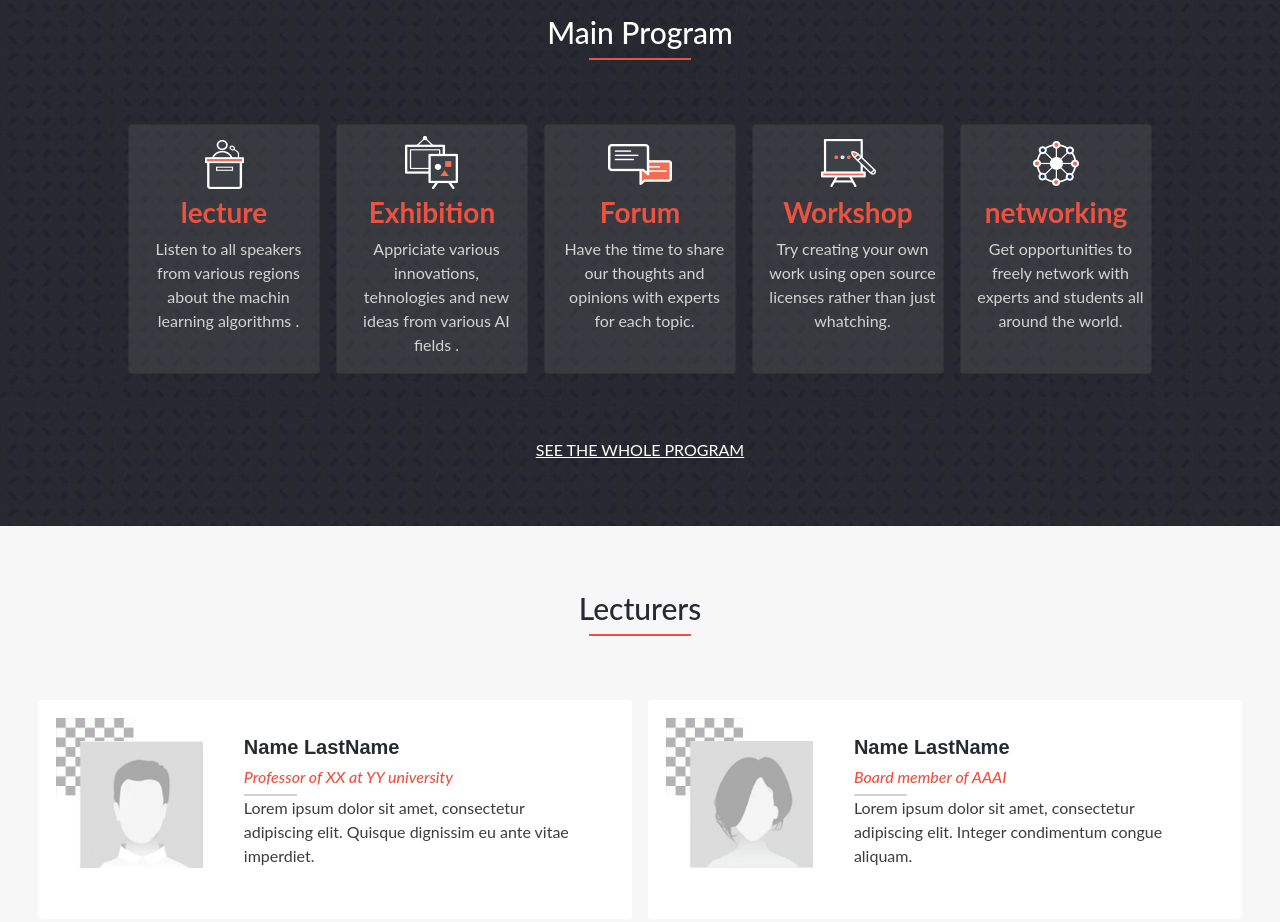
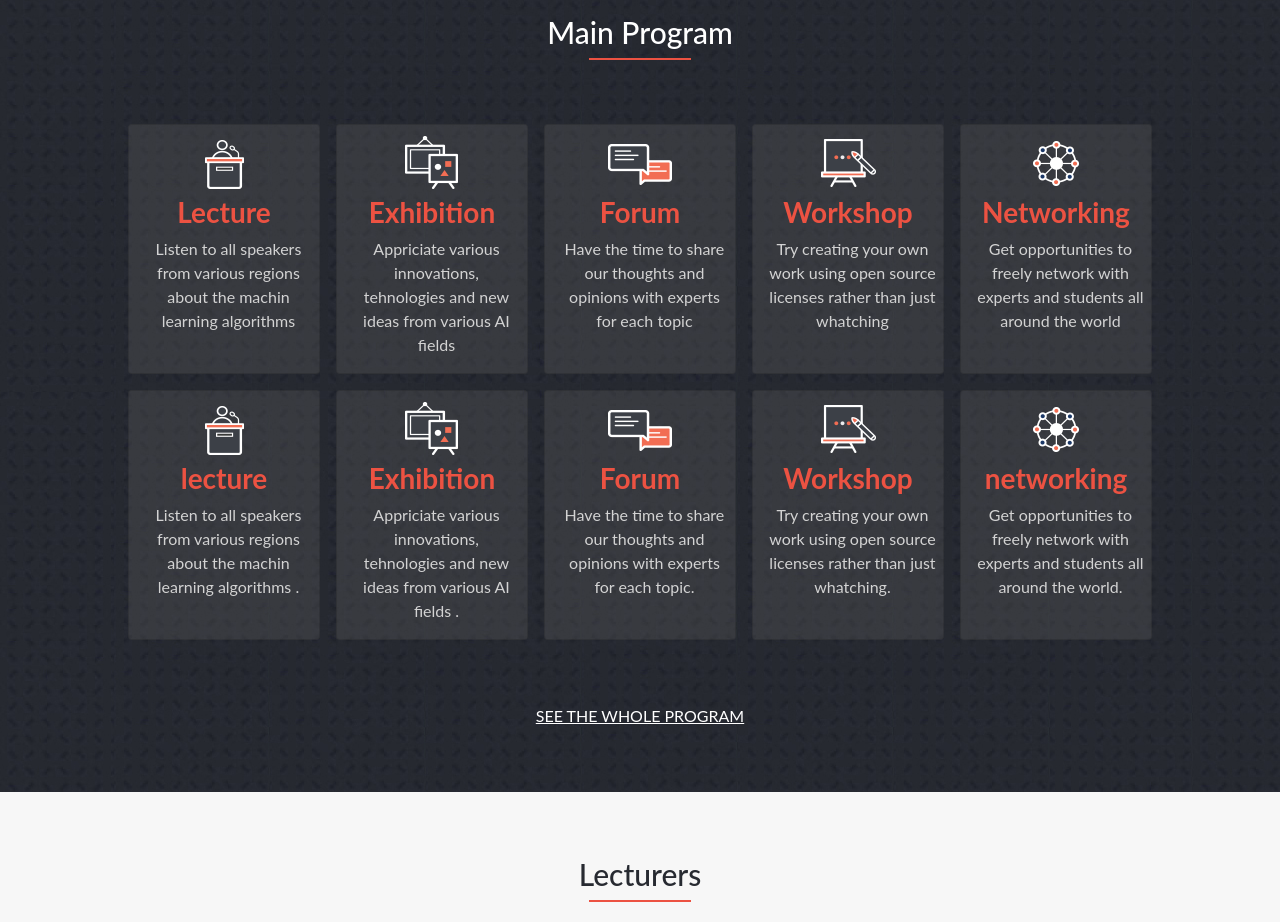
Before and after one commit to ZahraArshia/machin-learning-online-courses, a plain HTML site: page index.html in a window 1280 px wide. Shown: the part 1260-2182 px from the top of the page. Drawn offline with nearby package versions, Linux system fonts and the light colour scheme; a web font is replaced by a local one.

Commit message:
Update index.html
Program cards implemented statistically

```diff
--- a/index.html
+++ b/index.html
@@ -54,6 +54,31 @@
     <h2 class="programTitle">Main Program</h2>
       <div class="red-line"></div>
     <div class="programCards">
+      <div class="card">
+        <img class="program-img" src="images/lecture.png" alt="lecture">
+        <div class="program-title"><h3>Lecture</h3></div>
+        <p class="program-des">Listen to all speakers from various regions about the machin learning algorithms</p>
+      </div>
+      <div class="card">
+        <img class="program-img" src="images/CC.png" alt="Exhibition">
+        <div class="program-title"><h3>Exhibition</h3></div>
+        <p class="program-des">Appriciate various innovations, tehnologies and new ideas from various AI fields</p>
+      </div>
+      <div class="card">
+        <img class="program-img" src="images/forum.png" alt="Forum">
+        <div class="program-title"><h3>Forum</h3></div>
+        <p class="program-des">Have the time to share our thoughts and opinions with experts for each topic</p>
+      </div>
+      <div class="card">
+        <img class="program-img" src="images/workshop.png" alt="workshop">
+        <div class="program-title"><h3>Workshop</h3></div>
+        <p class="program-des">Try creating your own work using open source licenses rather than just whatching</p>
+      </div>
+      <div class="card">
+        <img class="program-img" src="images/ignite.png" alt="Networking">
+        <div class="program-title"><h3>Networking</h3></div>
+        <p class="program-des">Get opportunities to freely network with experts and students all around the world</p>
+      </div>
     </div>
     <button class="join-btn" type="button">Join ML Online Course</button>
     <a class="wholeProgram" href="#">SEE THE WHOLE PROGRAM</a>
```
